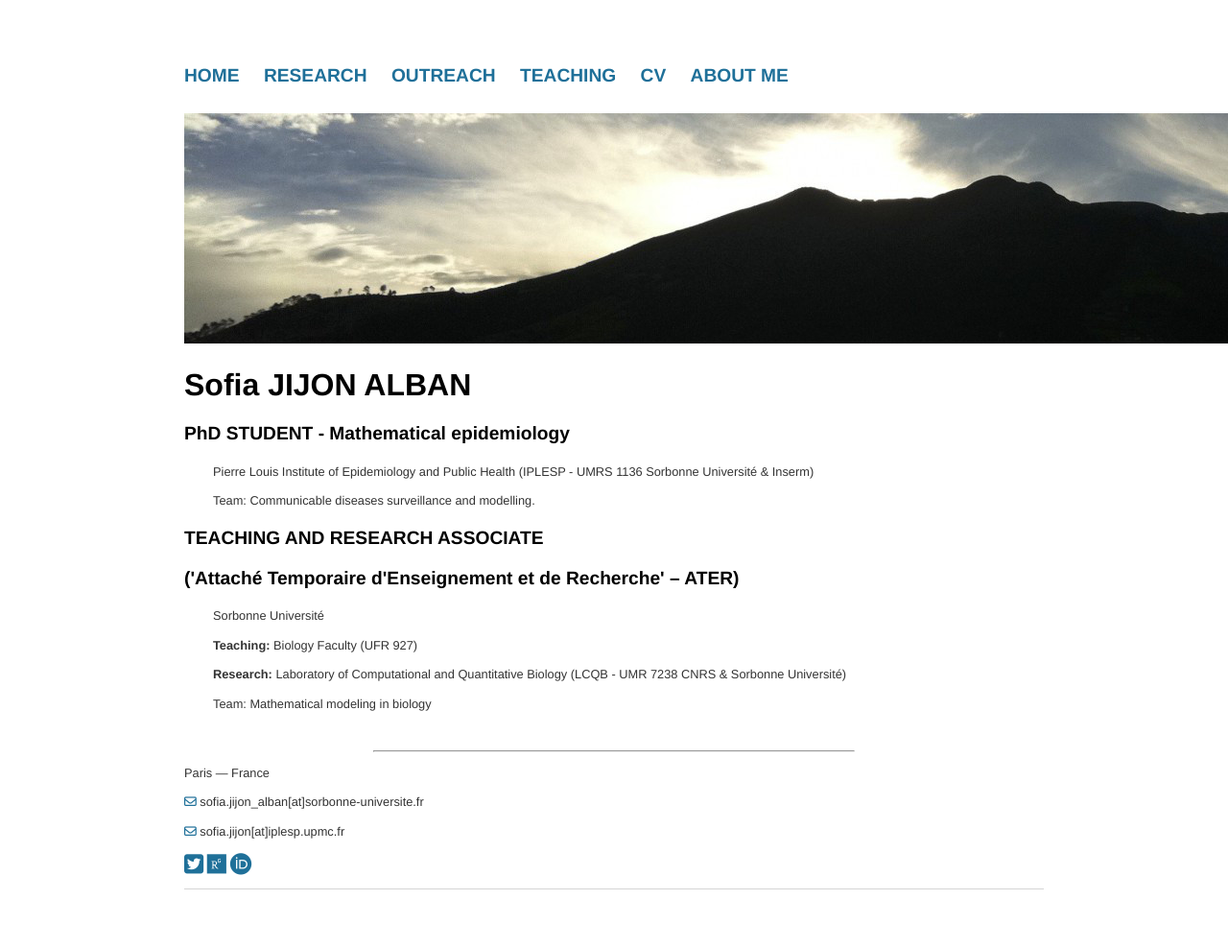
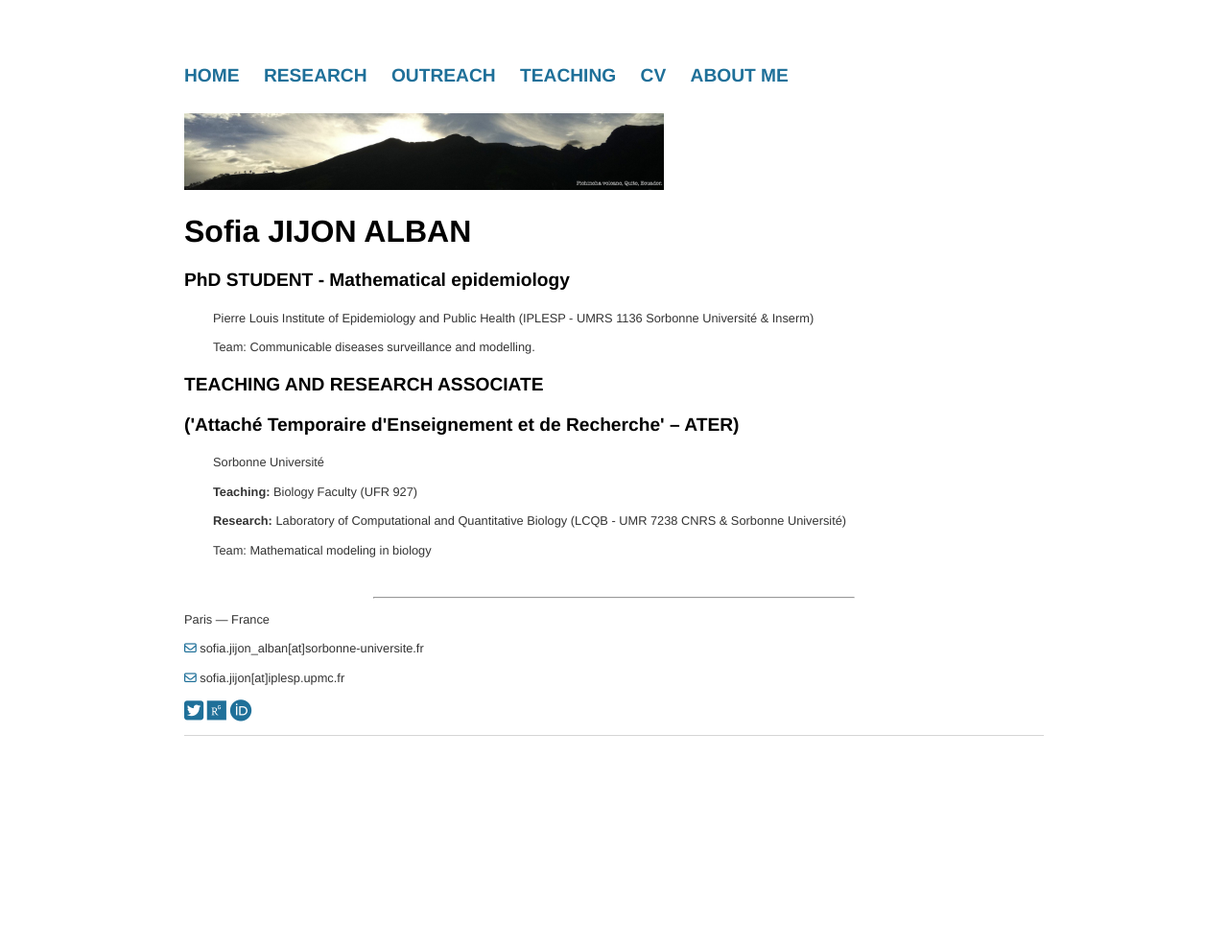
Before and after one commit to sjijon/sjijon.github.io, a Jekyll site: the page built from index.html, in a window 1280 px wide. Shown: the whole page at 96% size. Built offline with Jekyll 4.4.1, drawn with Linux system fonts in a browser that asks for light colours; nearby versions of some CDN libraries; after the commit the page ends 900 px from its top, so only the background shows below that.

Commit message:
Update index.html

```diff
--- a/index.html
+++ b/index.html
@@ -3,7 +3,7 @@
 title: Sofia JIJON
 ---
 <div class="blurb">
-	<img src="https://raw.githubusercontent.com/sjijon/sjijon.github.io/master/images/Portada_WP.png" alt="Pichincha">
+	<img src="https://raw.githubusercontent.com/sjijon/sjijon.github.io/master/images/Portada_WP.png" alt="Pichincha" style="width:500px">
 	<h1>Sofia JIJON ALBAN</h1>
 
 	<h3>PhD STUDENT - Mathematical epidemiology</h3>
```
